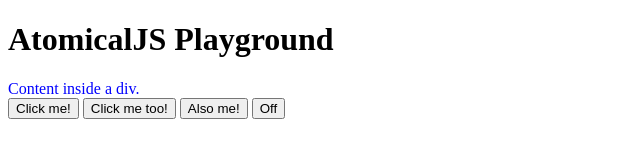
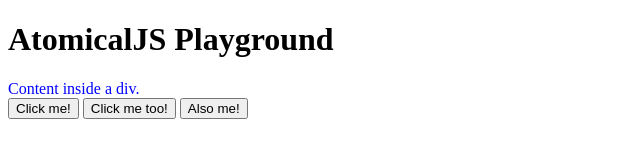
Before and after one commit to silviodelgado/AtomicalJS, a plain HTML site: page playground/index.html in a window 1280 px wide. Both pictures are taken after a click on the button "Off". Shown: the full height of the page, 0-640 px from the left. Drawn offline with Linux system fonts and the light colour scheme.

Commit message:
Update playground

```diff
--- a/playground/index.html
+++ b/playground/index.html
@@ -17,10 +17,12 @@
         Content inside a div.
     </div>
 
-    <button type="button" class="color">Click me!</button>
-    <button type="button" class="attribute">Click me too!</button>
-    <button type="button" class="extend">Also me!</button>
-    <button type="button" class="off">Off</button>
+    <div id="buttons">
+        <button type="button" class="color">Click me!</button>
+        <button type="button" class="attribute">Click me too!</button>
+        <button type="button" class="extend">Also me!</button>
+        <button type="button" class="off">Off</button>
+    </div>
 
     <script src="../atomical.js"></script>
     <script src="playground.js"></script>
--- a/playground/playground.js
+++ b/playground/playground.js
@@ -1,4 +1,7 @@
-$(function () {
+console.log('$', $);
+
+(function () {
+    console.log('$ 2', $);
     $('button.color').on('click', function (evt) {
         evt.preventDefault();
 
@@ -66,6 +69,13 @@
             console.log('evt', evt);
             evt.preventDefault();
             console.log('random', Math.random());
+
+            var first = $('#buttons button').first();
+            console.log('first', first);
+            var last = $('#buttons button').last();
+            console.log('last', last);
+            $(last).remove();
+
             init_controls();
         });
     };
@@ -75,15 +85,16 @@
         $('button.extend').focus();
         init_controls();
     });
-    //console.log('a', a);
+    console.log('a', a);
 
     var b = $(document).ajaxStart(function () {
         console.log('ajax start 1');
     });
-    //console.log('b', b);
+    console.log('b', b);
 
     $(document).ready(function () {
         console.log('ready');
+        //console.log('$ 3', $.ready());
         init_controls();
         //alert('Ready!');
     }).ajaxStart(function () {
@@ -91,4 +102,4 @@
     }).ajaxComplete(function () {
         console.log('ajax complete');
     });
-});
+})();
```
